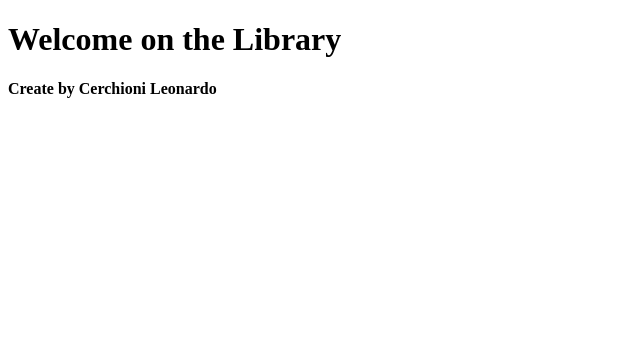
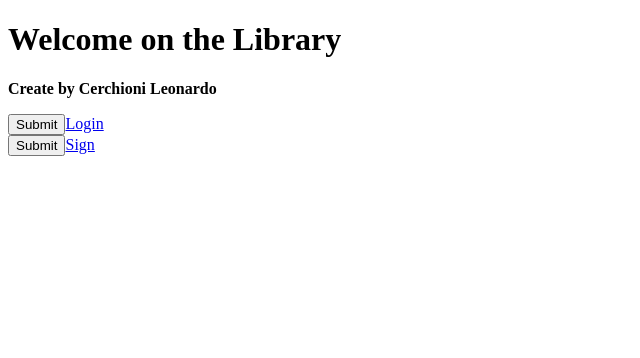
Before and after one commit to djtrexi/userLibrary, a PHP site: page /homePage.php in a window 1280 px wide. Shown: the top 358 px of the page, without its empty margins (0-640 px from the left). Run offline with PHP 8.4, Linux system fonts and the light colour scheme.

Commit message:
first commit for the home apge

```diff
--- a/homePage.php
+++ b/homePage.php
@@ -24,14 +24,18 @@
         <div id = "login">
           <section>
             <article>
-
-            </article>
+              <?php
+                echo "<a href = 'login.php'><input type = 'submit'>Login</input></a>";
+              ?>
+              </article>
           </section>
         </div>
         <div id = "sing">
           <section>
             <article>
-
+              <?php
+                echo "<a href = 'sign.php'><input type = 'submit'>Sign</input></a>";
+              ?>
             </article>
           </section>
         </div>
```
